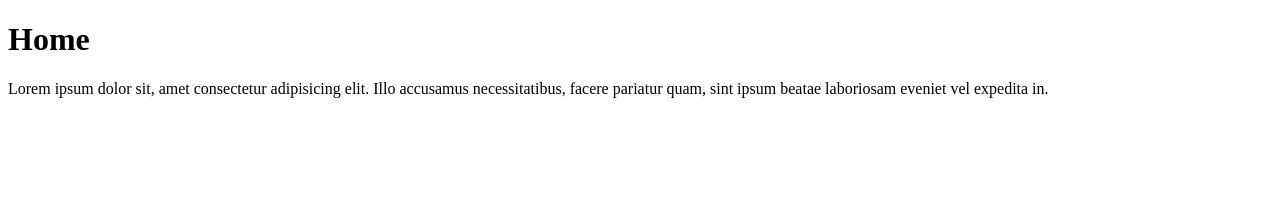
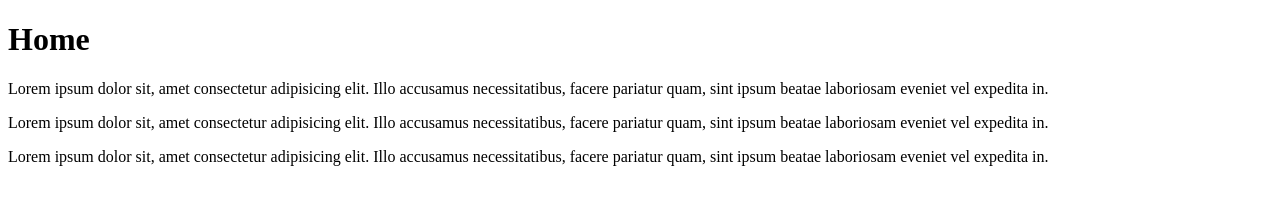
Before and after one commit to shehzadaptech/git-class-example, a plain HTML site: page index.html in a window 1280 px wide. Drawn offline with Linux system fonts and the light colour scheme.

Commit message:
index file changed

```diff
--- a/index.html
+++ b/index.html
@@ -9,5 +9,7 @@
 <body>
     <h1>Home</h1>
     <p>Lorem ipsum dolor sit, amet consectetur adipisicing elit. Illo accusamus necessitatibus, facere pariatur quam, sint ipsum beatae laboriosam eveniet vel expedita in.</p>
+    <p>Lorem ipsum dolor sit, amet consectetur adipisicing elit. Illo accusamus necessitatibus, facere pariatur quam, sint ipsum beatae laboriosam eveniet vel expedita in.</p>
+    <p>Lorem ipsum dolor sit, amet consectetur adipisicing elit. Illo accusamus necessitatibus, facere pariatur quam, sint ipsum beatae laboriosam eveniet vel expedita in.</p>
 </body>
 </html>
```
